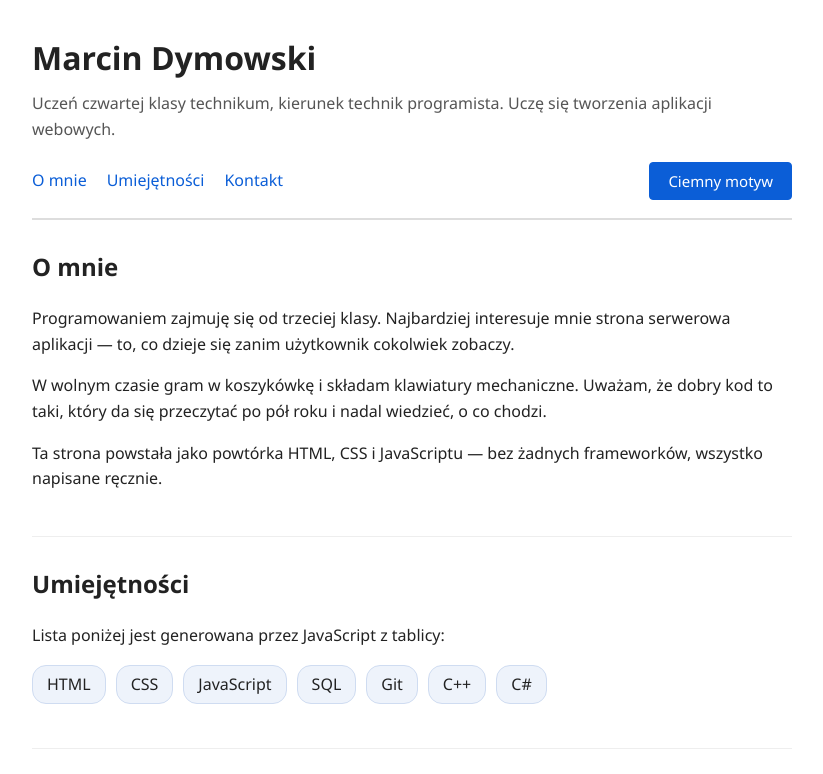
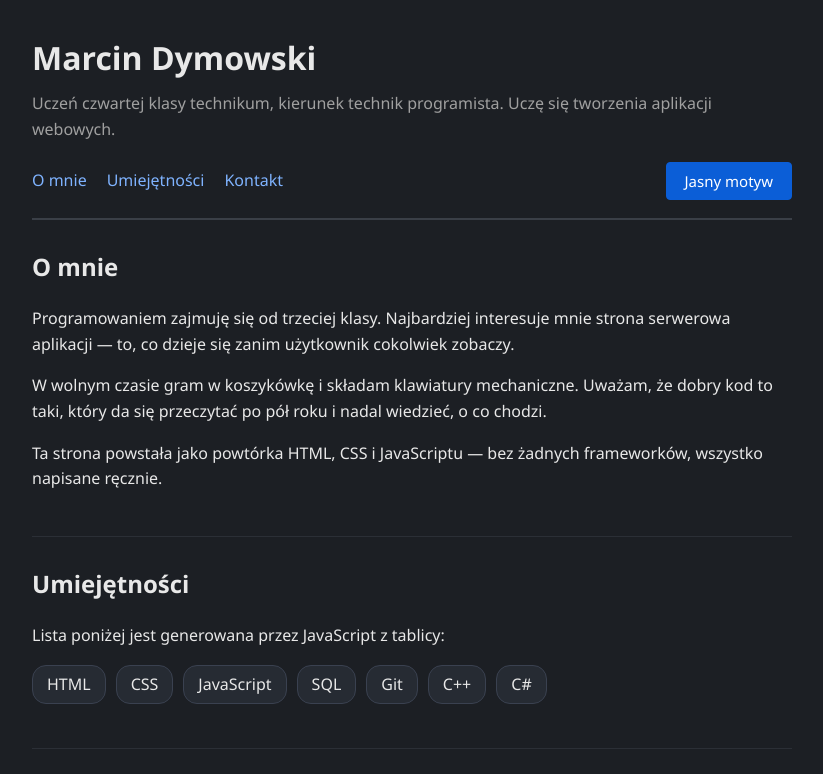
Before and after one commit to MarcinDymowski/MD-aplikacje-webowe, a plain HTML site: page zadania/mb03-wizytowka/index.html in a window 1280 px wide. Both pictures are taken after a click on the button "Ciemny motyw". Shown: the top 774 px of the page, without its empty margins (228-1051 px from the left). Drawn offline with Linux system fonts and the light colour scheme.

Commit message:
MB3: przelacznik ciemnego motywu

```diff
--- a/zadania/mb03-wizytowka/script.js
+++ b/zadania/mb03-wizytowka/script.js
@@ -70,3 +70,15 @@ formularz.addEventListener("submit", function (event) {
 
     formularz.reset();
 });
+
+const przycisk = document.querySelector("#przelacznik-motywu");
+
+przycisk.addEventListener("click", function () {
+    const jestCiemny = document.body.classList.toggle("ciemny");
+
+    if (jestCiemny) {
+        przycisk.textContent = "Jasny motyw";
+    } else {
+        przycisk.textContent = "Ciemny motyw";
+    }
+});
--- a/zadania/mb03-wizytowka/style.css
+++ b/zadania/mb03-wizytowka/style.css
@@ -159,3 +159,52 @@ button:hover {
     color: #1b7f3b;
     font-weight: bold;
 }
+
+
+
+body.ciemny {
+    background-color: #1c1f24;
+    color: #e8e8e8;
+}
+
+body.ciemny .podtytul,
+body.ciemny footer {
+    color: #a0a0a0;
+}
+
+body.ciemny header {
+    border-bottom-color: #3a3f47;
+}
+
+body.ciemny section {
+    border-bottom-color: #2b2f36;
+}
+
+body.ciemny nav a {
+    color: #7fb3ff;
+}
+
+body.ciemny nav a:hover {
+    border-bottom-color: #7fb3ff;
+}
+
+body.ciemny #lista-umiejetnosci li {
+    background-color: #262b33;
+    border-color: #3a4150;
+}
+
+body.ciemny input,
+body.ciemny select,
+body.ciemny textarea {
+    background-color: #262b33;
+    border-color: #3a4150;
+    color: #e8e8e8;
+}
+
+body.ciemny #komunikat.blad {
+    color: #ff8a8a;
+}
+
+body.ciemny #komunikat.sukces {
+    color: #7ee2a0;
+}
```
